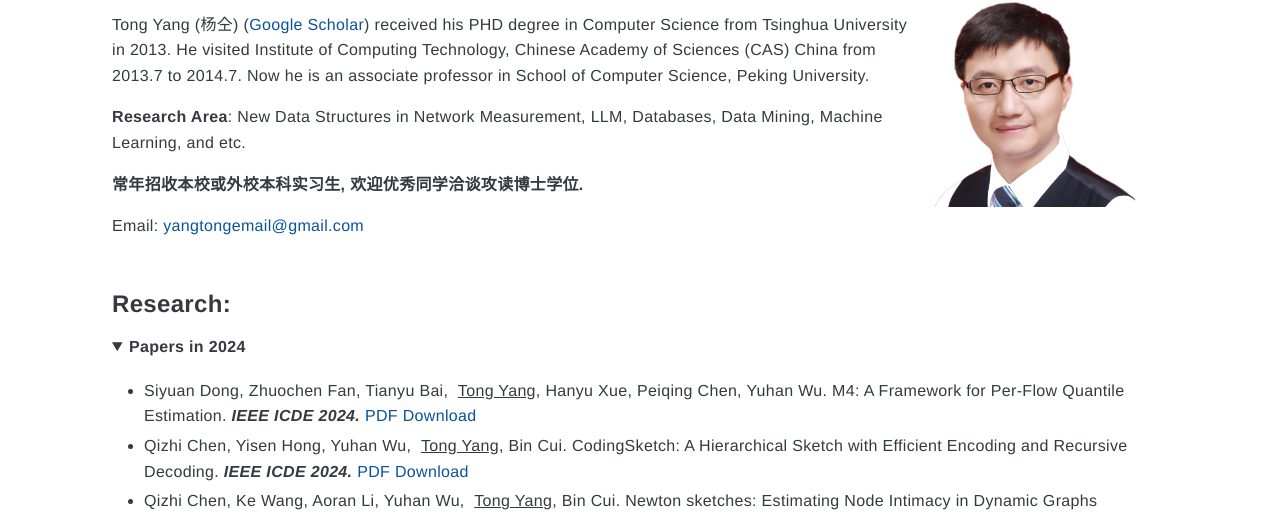
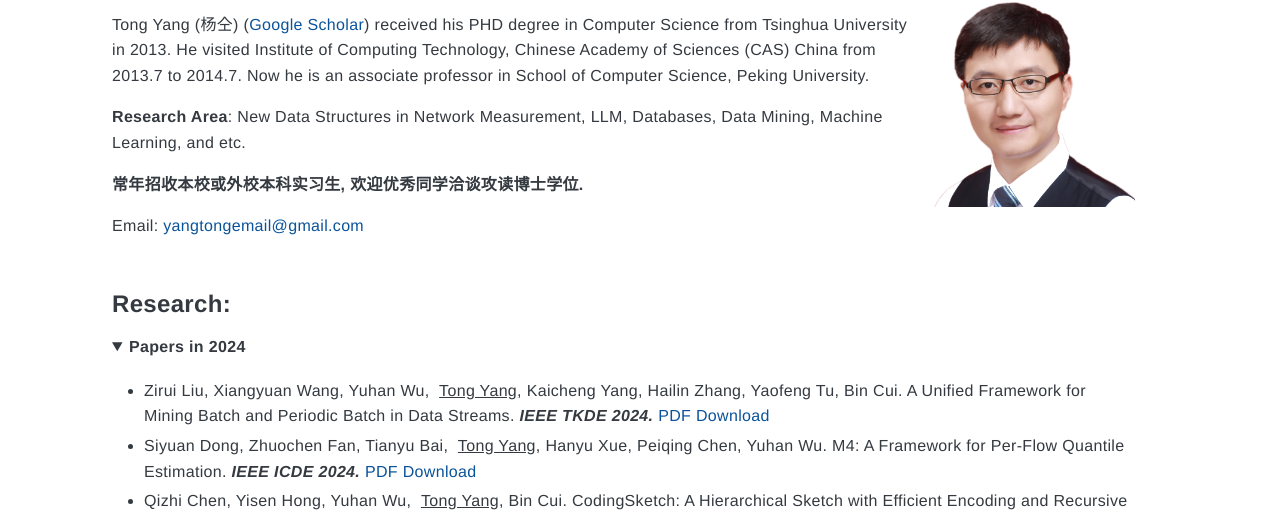
Before and after one commit to yangtonghome/yangtonghome.github.io, a plain HTML site: page index.html in a window 1280 px wide. Shown: the part 277-791 px from the top of the page. Drawn offline with Linux system fonts and the light colour scheme.

Commit message:
add tkde24

```diff
--- a/index.html
+++ b/index.html
@@ -111,6 +111,7 @@
 <details open="" style="margin-bottom: 10px;">
     <summary><b>Papers in 2024</b></summary>
     <ul>
+        <li style="padding: 2px 0px;"> Zirui Liu, Xiangyuan Wang, Yuhan Wu, <span>&nbsp;</span><u>Tong Yang</u>, Kaicheng Yang, Hailin Zhang, Yaofeng Tu, Bin Cui. A Unified Framework for Mining Batch and Periodic Batch in Data Streams. <em><strong>IEEE TKDE 2024.</strong></em><span>&nbsp;</span><a href="https://yangtonghome.github.io/uploads/HyperCalm_TKDE24.pdf" class="md-opjjpmhoiojifppkkcdabiobhakljdgm_doc">PDF Download</a></li>
         <li style="padding: 2px 0px;"> Siyuan Dong, Zhuochen Fan, Tianyu Bai, <span>&nbsp;</span><u>Tong Yang</u>, Hanyu Xue, Peiqing Chen, Yuhan Wu. M4: A Framework for Per-Flow Quantile Estimation. <em><strong>IEEE ICDE 2024.</strong></em><span>&nbsp;</span><a href="https://yangtonghome.github.io/uploads/M4_ICDE 2024_origin.pdf" class="md-opjjpmhoiojifppkkcdabiobhakljdgm_doc">PDF Download</a></li>
         <li style="padding: 2px 0px;"> Qizhi Chen, Yisen Hong, Yuhan Wu, <span>&nbsp;</span><u>Tong Yang</u>, Bin Cui. CodingSketch: A Hierarchical Sketch with Efficient Encoding and Recursive Decoding. <em><strong>IEEE ICDE 2024.</strong></em><span>&nbsp;</span><a href="https://yangtonghome.github.io/uploads/CodingSketch_fin.pdf" class="md-opjjpmhoiojifppkkcdabiobhakljdgm_doc">PDF Download</a></li>
         <li style="padding: 2px 0px;"> Qizhi Chen, Ke Wang, Aoran Li, Yuhan Wu, <span>&nbsp;</span><u>Tong Yang</u>, Bin Cui. Newton sketches: Estimating Node Intimacy in Dynamic Graphs Using Newton's Law of Cooling. <em><strong>IEEE ICDE 2024.</strong></em><span>&nbsp;</span><a href="https://yangtonghome.github.io/uploads/NewtonSketch_fin.pdf" class="md-opjjpmhoiojifppkkcdabiobhakljdgm_doc">PDF Download</a></li>
```
Also changed, not shown: 1 other file.
